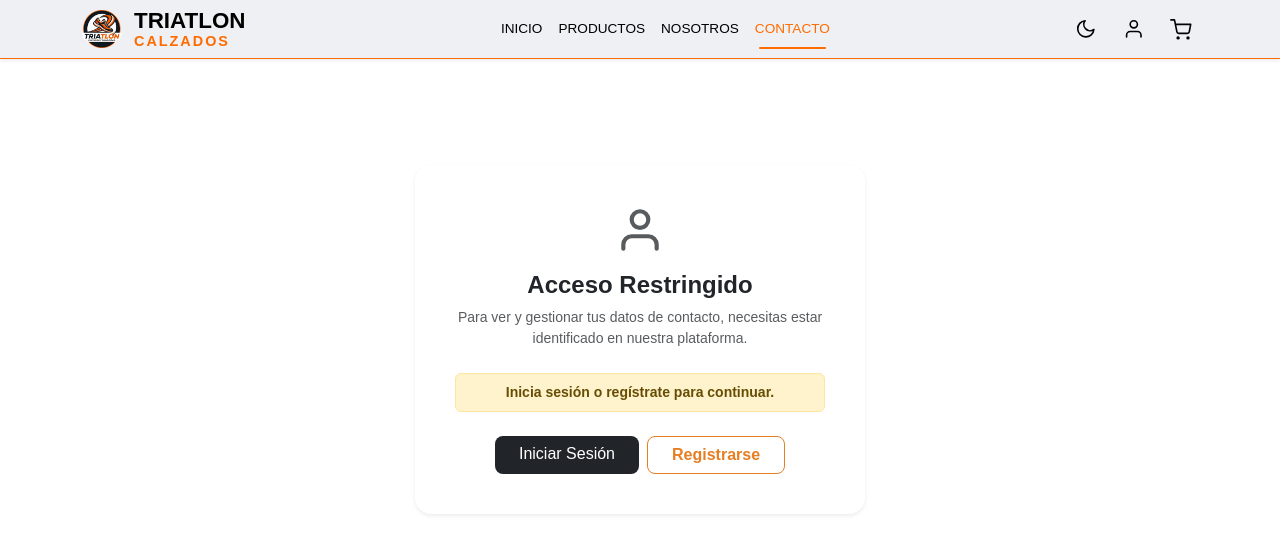
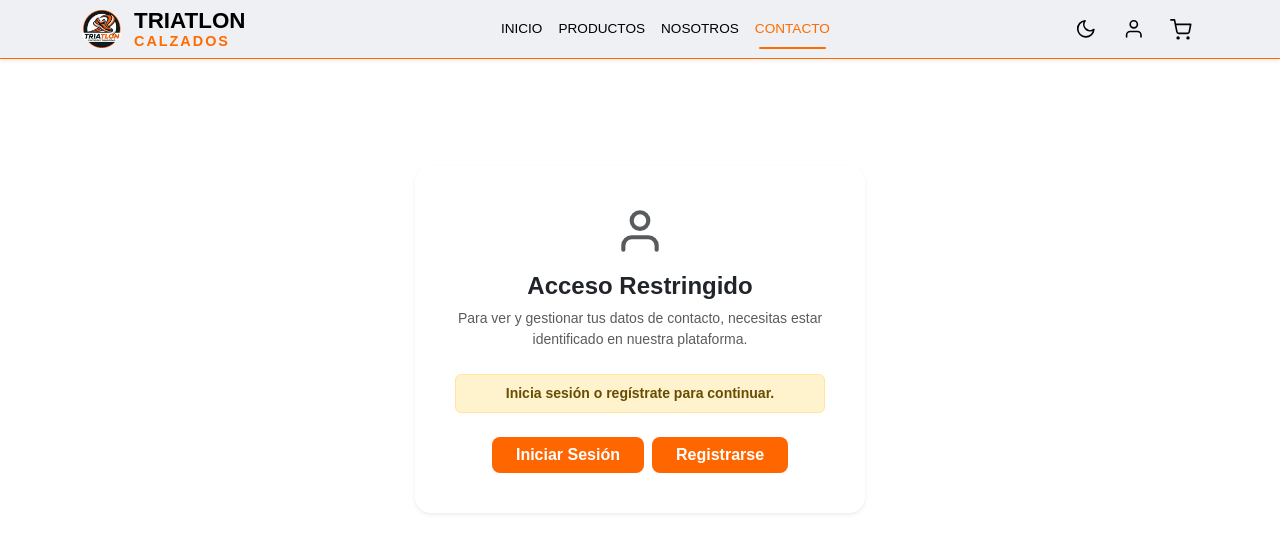
Before and after one commit to MateoHortas/Tp-1-CIU-GRUPO-11, a React (Vite) app in the folder tienda_zapatillas/: page /contacto in a window 1280 px wide. Shown: the top 554 px of the page. Built offline with nearby package versions, Linux system fonts and the light colour scheme.

Commit message:
cambio tarjetas pagina nosotros

```diff
--- a/tienda_zapatillas/src/pages/AboutUs.jsx
+++ b/tienda_zapatillas/src/pages/AboutUs.jsx
@@ -27,26 +27,24 @@ const AboutUS = () => {
 
       <Container className="py-5 my-4">
         <Row className="align-items-center g-5 mb-5">
-          {/* Columna Izquierda: Tarjetas Reutilizables */}
           <Col lg={6} md={12}>
             <Row className="g-4">
               <Col md={12}>
                 <InfoCard
                   titulo="Quiénes Somos"
-                  descripcion="Somos un equipo apasionado de corredores y tecnólogos dedicados a crear la mejor experiencia para la comunidad de running. Buscamos llevar el calzado deportivo al siguiente nivel combinando confort, diseño y rendimiento."
+                  descripcion={`Somos un equipo que dejó todo atrás y decidió emprender en el mundo del calzado para deportistas y amantes del camino. Nuestro objetivo es ofrecer la mejor experiencia para nuestros clientes en la búsqueda de ese par de zapatillas que los van a ayudar a escribir su siguiente historia.Somos el nexo entre el mejor calzado, tus sueños y tus ganas de vivir la vida.`}
                 />
               </Col>
 
               <Col md={12}>
                 <InfoCard
-                  titulo="Pasión por el deporte"
-                  descripcion="Nuestra filosofía se basa en el movimiento constante. Cada par de zapatillas que seleccionamos está pensado para dar soporte, amortiguación y velocidad a tus objetivos, ya sea en tus entrenamientos diarios o cruzando la meta de tu próxima maratón."
+                  titulo="¿Qué nos motiva?"
+                  descripcion={`Cientos de miles de personas avanzan día a día, cada una en su propio camino y desafiando las dificultades de la vida. Nosotros queremos acompañarte en ese trayecto, ofreciéndote las mejores marcas y productos de primera calidad para que nunca te detengas en la búsqueda de lo que tanto anhelas.Porque tu camino también es el nuestro.`}
                 />
               </Col>
             </Row>
           </Col>
 
-          {/* Columna Derecha: Imagen de las Zapatillas (Alta Calidad) */}
           <Col lg={6} md={12} className="text-center">
             <div className="shadow-lg rounded-4 overflow-hidden">
               <Image
--- a/tienda_zapatillas/src/pages/UserContact.jsx
+++ b/tienda_zapatillas/src/pages/UserContact.jsx
@@ -20,6 +20,7 @@ import {
 } from "react-icons/fi";
 import { Link } from "react-router-dom";
 import { LoginContext } from "../context/LoginContext";
+import "../style/LoginForm.css";
 
 function UserContact() {
   const [usuarios, setUsuarios] = useState([]);
@@ -154,15 +155,15 @@ function UserContact() {
   if (!usuarioLogueado) {
     return (
       <Container
-        className="d-flex align-items-center justify-content-center"
+        className="d-flex align-items-center justify-content-center "
         style={{ minHeight: "70vh" }}
       >
         <Card
-          className="shadow-sm border-0 p-4 text-center rounded-4 mx-auto"
+          className="shadow-sm border-0 p-4 text-center rounded-4 mx-auto border-naranja-personalizado "
           style={{ maxWidth: "450px" }}
         >
           <Card.Body>
-            <div className="mb-4">
+            <div className="mb-4 ">
               <FiUser size={50} className="text-muted mb-3" />
               <h4 className="fw-bold text-dark">Acceso Restringido</h4>
               <p className="text-muted small">
@@ -176,14 +177,13 @@ function UserContact() {
             <div className="d-flex gap-2 justify-content-center mt-4">
               <Link
                 to="/login"
-                className="btn btn-outline-secondary px-4 rounded-3 btn-login-main text-white bg-dark border-0"
+                className="btn btn-orange  btn-login-main px-4 rounded-3 border-orange text-orange fw-bold"
               >
                 Iniciar Sesión
               </Link>
               <Link
                 to="/register"
-                className="btn btn-outline-orange px-4 rounded-3 border-orange text-orange fw-bold"
-                style={{ borderColor: "#e67e22", color: "#e67e22" }}
+                className="btn btn-orange btn-login-main px-4 rounded-3 border-orange text-orange fw-bold"
               >
                 Registrarse
               </Link>
```
